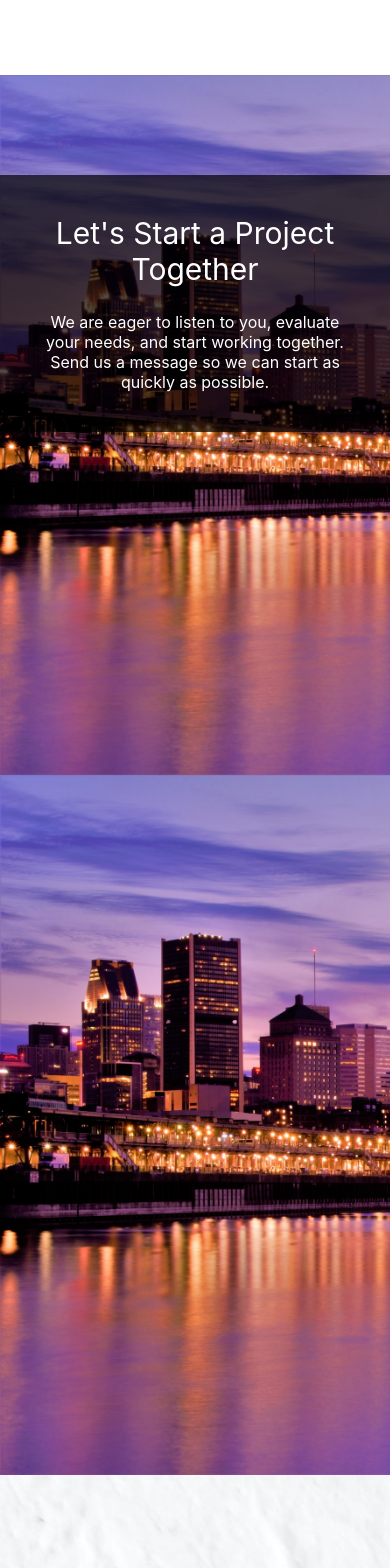
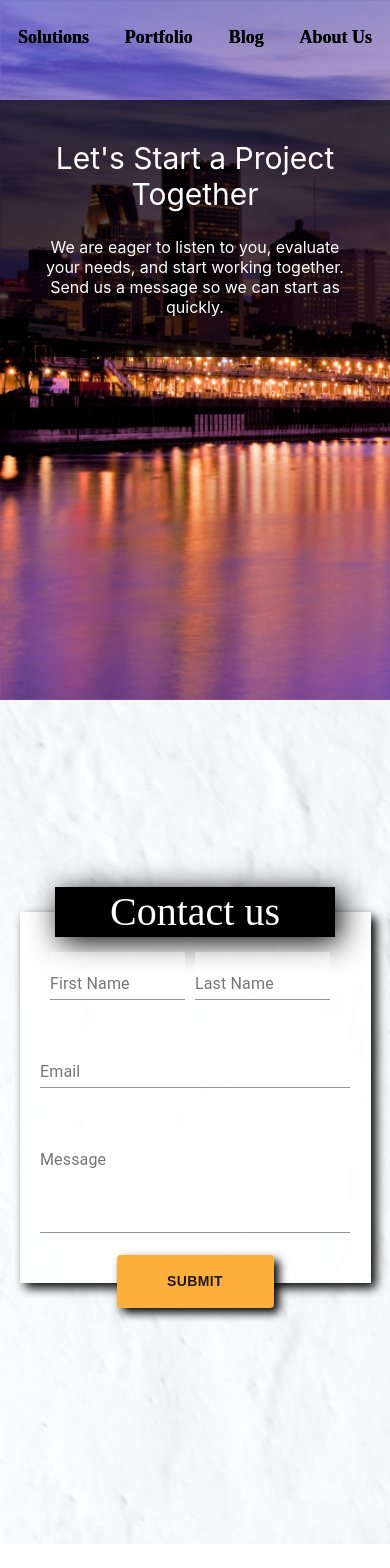
Before and after one commit to Ajmasta/sophia, a Next.js app: page /contact in a window 390 px wide. Shown: the top 1568 px of the page. After the commit the page ends 1544 px from the top, so only its background shows below. Built offline with nearby package versions, Linux system fonts and the light colour scheme.

Commit message:
tried fixing scrolling bug on mobile

```diff
--- a/components/contactUs.js
+++ b/components/contactUs.js
@@ -6,7 +6,7 @@
 import FixedBackground from "./fixedBackground";
 import NavBar from "./navbar";
 
-const ContactUs = () => {
+const ContactUs = ({height}) => {
 
 
 
@@ -14,8 +14,8 @@
 
     return(
             <>
-
-                <FixedBackground>
+            <NavBar />
+                <FixedBackground height={height}>
 
                 <div className={styles.textContainer}>
                     <div className={styles.textTitle}>
@@ -24,7 +24,7 @@
 
                     <div className={styles.text}>
                         We are eager to listen to you, evaluate your needs, and start working together. <br/>
-                        Send us a message so we can start as quickly as possible.
+                        Send us a message so we can start as quickly.
                     </div>
                     </div>
 
--- a/components/fixedBackground.js
+++ b/components/fixedBackground.js
@@ -7,21 +7,20 @@
 const FixedBackground = (props) => {
     const [height,setHeight] = useState(0)
 
-
     useEffect(()=>{
-        const setScroll=()=>{console.log(height) ; setHeight(window.scrollY)}
+        const setScroll=()=>{setHeight(window.scrollY)}
 
 
         window.addEventListener("scroll",setScroll )
 
         return ()=>{ window.removeEventListener("scroll",setScroll)}
     },[height])
+   console.log(height)
 return (
 <>
     <div className={styles.specialScroll}  style={{backgroundPosition:`left ${height}px`}}>
         {props.children}
     </div>
-    <div className={styles.fixed}></div>
     </>
 )
 }
--- a/components/fixedBackground.module.css
+++ b/components/fixedBackground.module.css
@@ -1,5 +1,4 @@
 .specialScroll {
-  margin-top: 100px;
   background-size: cover;
   background-attachment: scroll;
   background-image: url("../public/images/montrealNight2.jpg");
@@ -14,16 +13,7 @@
   flex-wrap: wrap;
   position: relative;
 }
-.fixed {
-  background-size: cover;
-  background-attachment: fixed;
-  background-image: url("../public/images/montrealNight2.jpg");
-  max-height: 700px;
-  min-height: 700px;
-  min-width: 100%;
-}
 @media (max-width: 800px) {
   .specialScroll {
-    margin-top: 75px;
   }
 }
--- a/components/navbar.js
+++ b/components/navbar.js
@@ -1,20 +1,12 @@
 import { useMediaQuery } from "@material-ui/core"
-import { useEffect, useState } from "react"
 import styles from "./navbar.module.css"
 
-const NavBar = ({}) => {
+const NavBar = (props) => {
 const mobile = useMediaQuery("(max-width:1350px)")
 const elements = ["Solutions","Portfolio", "Blog", "About Us"]
-const[scroll,setScroll] = useState(false)
-const checkScroll = () => window.scrollY>0? setScroll(true):setScroll(false)
-  useEffect(()=>{
-      window.addEventListener("scroll",checkScroll, {passive:true})
-
-      return ()=> window.removeEventListener("scroll",checkScroll,{passive:true})
-    })
 return(
-    <div className={scroll? styles.containerScrolled:styles.container}>
-    {mobile? "":scroll? <div className={styles.circleLogo} />:<div className={styles.circleLogoBlack} />}
+    <div className={props.height>0? styles.containerScrolled:styles.container}>
+    {mobile? "":props.height>0? <div className={styles.circleLogo} />:<div className={styles.circleLogoBlack} />}
 
         {elements.map((element,i)=> <p key={`element${i}`} className={styles.navBarElements}> {element}</p>)}
     </div>
--- a/pages/contact.js
+++ b/pages/contact.js
@@ -1,12 +1,13 @@
+import { useEffect, useState } from "react"
 import ContactUs from "../components/contactUs"
 import NavBar from "../components/navbar"
 
 
 const Contact = () => {
 
-
 return (
     <>
+    <NavBar  />
     <ContactUs />
     </>
 )
```
